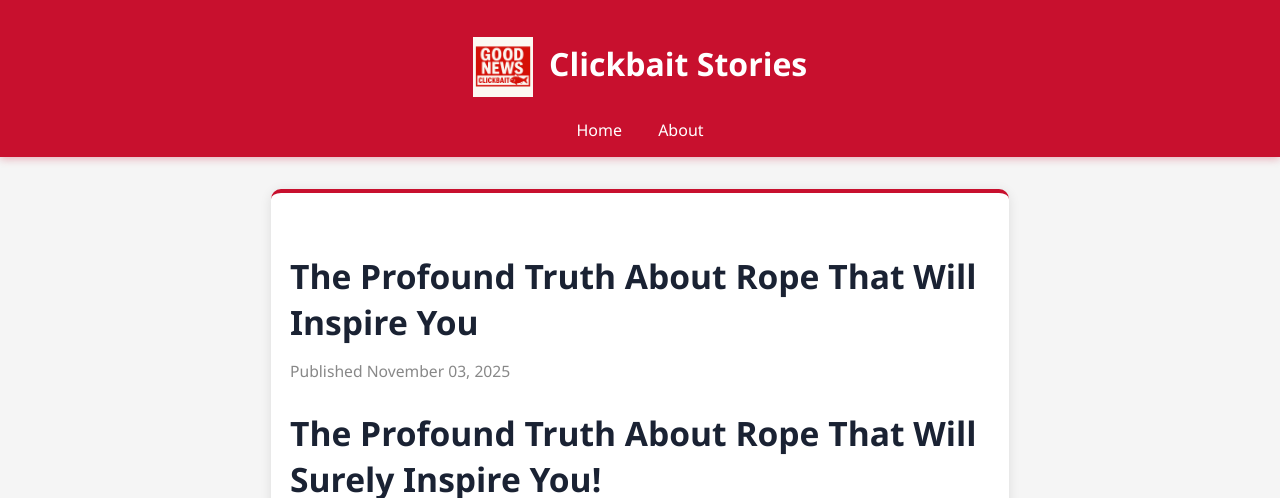
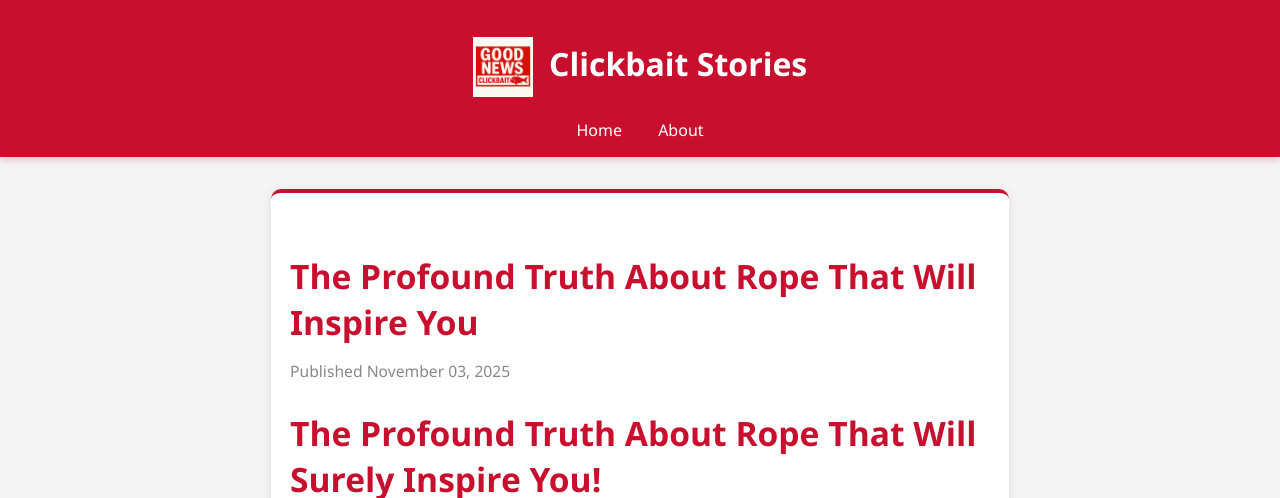
Before and after one commit to dfbr/clickbait_generator, a Jekyll site: the page built from _posts/2025-11-03-the-profound-truth-about-rope-that-will-inspire-you.md, in a window 1280 px wide. Shown: the top 498 px of the page. Built offline with Jekyll 4.4.1, drawn with Linux system fonts in a browser that asks for light colours; grey boxes are pictures that could not be loaded.

Commit message:
Update theme to match tabloid red logo

```diff
--- a/assets/style.css
+++ b/assets/style.css
@@ -13,7 +13,16 @@
 article.post h1 {
   font-size: 2.1em;
   margin-bottom: 0.2em;
-  color: #1a2233;
+  color: #c8102e;
+}
+article.post a {
+  color: #c8102e;
+  text-decoration: none;
+  border-bottom: 1px solid #c8102e;
+}
+article.post a:hover {
+  color: #a00d26;
+  border-bottom-color: #a00d26;
 }
 @media (max-width: 600px) {
   article.post h1 { font-size: 1.3em; }
```
